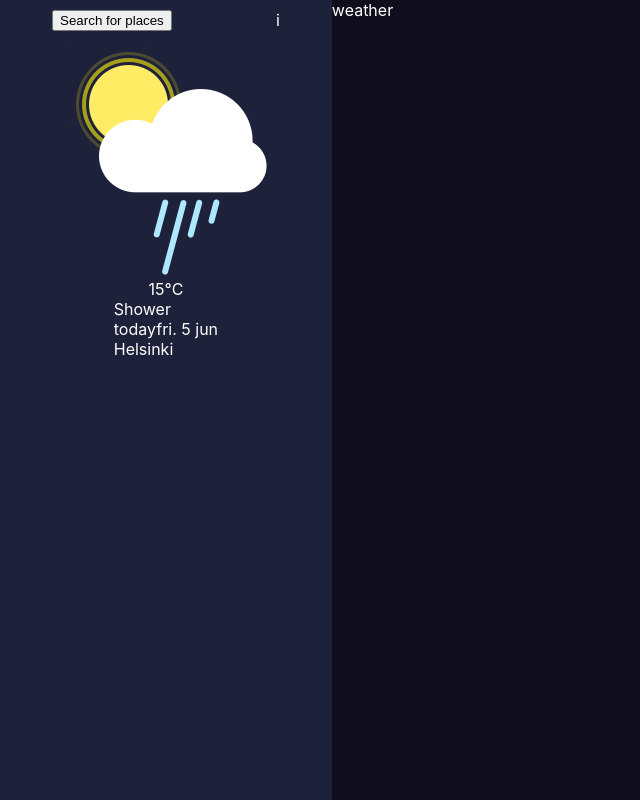
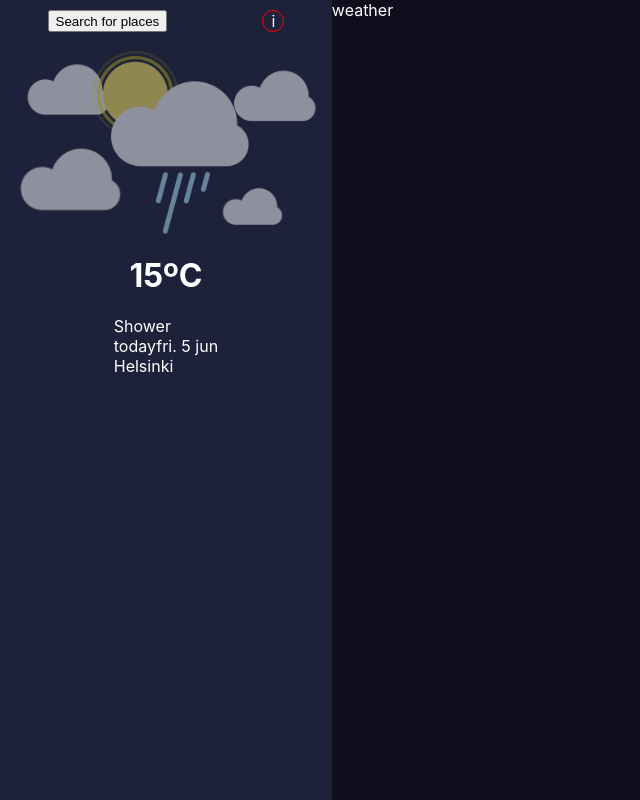
Before and after one commit to Gnova09/weatherapi, a React (Create React App) app: page / in a window 1280 px wide. Shown: the whole page, without its empty margins (0-640 px from the left). Built offline with nearby package versions, Linux system fonts and the light colour scheme.

Commit message:
some changes

```diff
--- a/src/App.css
+++ b/src/App.css
@@ -1,6 +1,8 @@
 .App{
     display: flex;
     color: white;
+    margin: 0;
+    padding: 0;
 }
 
 .Weathercontainers{
--- a/src/Containers/Leftcontainer/leftcontainer.css
+++ b/src/Containers/Leftcontainer/leftcontainer.css
@@ -13,8 +13,36 @@
     margin: 5px;
     padding: 5px;
 }
+
+.leftheader span{
+    display: flex;
+    justify-content: center;
+    width: 20px;
+    border: 1px solid red;
+    border-radius: 60%;
+}
+
 .leftbody{
     display: flex;
+    width: 100%;
     flex-direction: column;
     align-items: center;
 }
+
+.weather_img{
+    display: flex;
+    justify-content: center;
+    width: 100%;
+    height: auto;
+    background-image: url( "../../img/Cloud-background.png");
+    background-size:contain;
+    background-repeat: no-repeat;
+    opacity: 0.5;
+
+}
+
+.weather_img img{
+  width: 50%;
+  height: auto;
+  opacity: 1.0 !important;
+}
--- a/src/Containers/Leftcontainer/leftcontainer.js
+++ b/src/Containers/Leftcontainer/leftcontainer.js
@@ -5,16 +5,15 @@ import "./leftcontainer.css"
     return(
         <div className="Leftcontainer">
             <div className="leftheader">
-                <button className="btm_search">Search for places</button>
-                <icon>i</icon>
+                <button className="btn_search">Search for places</button>
+                <span>i</span>
             </div>
             <div className="leftbody" >
-                <div className="weather_img">
+                <div className="weather_img" >
                     <img alt="weather" src={require('../../img/Shower.png')}/>
                 </div>
                 <div className="temp">
-                    <label>15</label>
-                    <label>°C</label>
+                    <h1>15ºC</h1>
                 </div>
                 <div>
                     <label>Shower</label>
@@ -22,7 +21,7 @@ import "./leftcontainer.css"
                         <span>today</span>
                         <span>fri. 5 jun</span>
                     </div>
-                    <icon>Helsinki</icon>
+                    <span>Helsinki</span>
                 </div>
             </div>
         </div>
```
